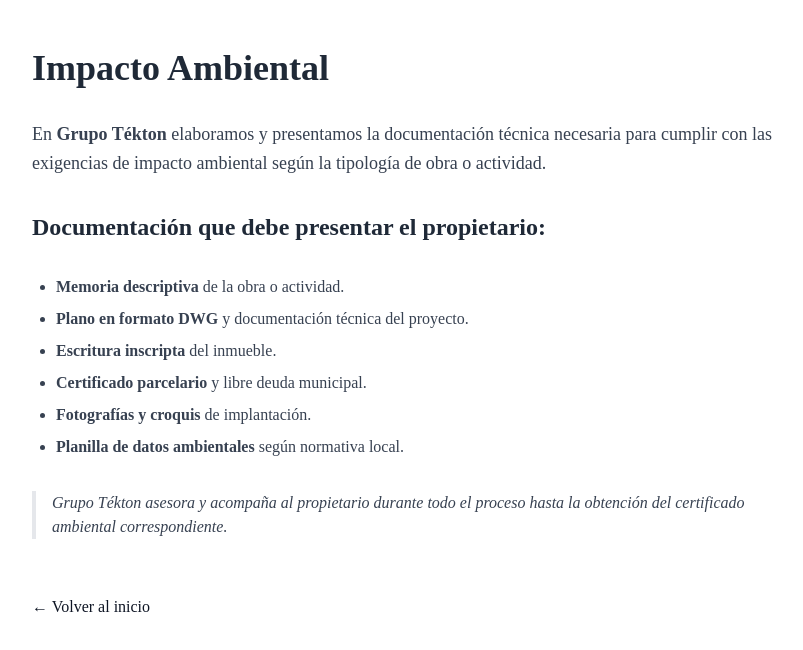
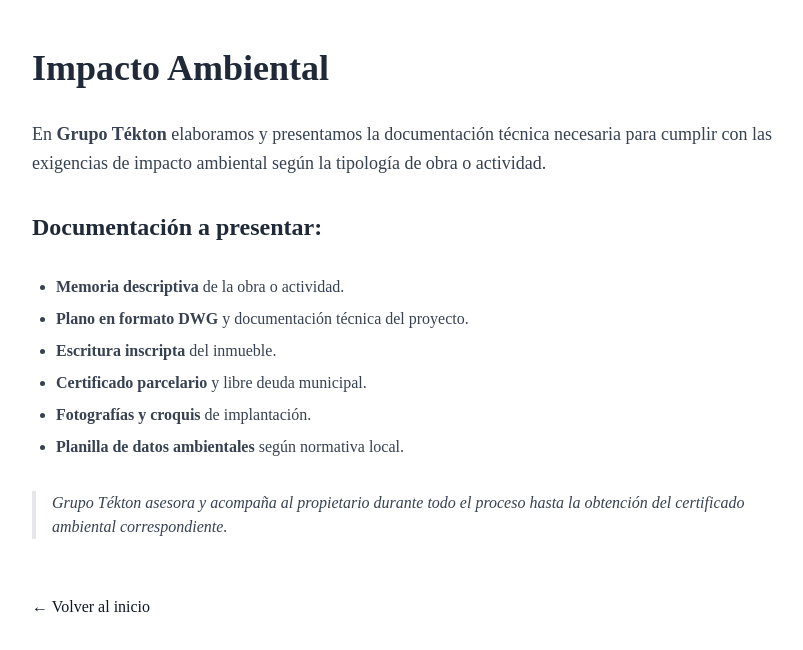
Before and after one commit to gestiones-art/grupo-tekton-landing, a Next.js app: page /tramites/impacto-ambiental in a window 1280 px wide. Shown: the top 650 px of the page, without its empty margins (224-1027 px from the left). Built offline with nearby package versions, Linux system fonts and the light colour scheme.

Commit message:
Update page.js

```diff
--- a/app/tramites/impacto-ambiental/page.js
+++ b/app/tramites/impacto-ambiental/page.js
@@ -21,7 +21,7 @@
         </p>
 
         <h2 className="text-2xl font-semibold text-gray-800 mb-3">
-          Documentación que debe presentar el propietario:
+          Documentación a presentar:
         </h2>
         <ul className="list-disc pl-6 space-y-2 text-gray-700">
           <li>
```
